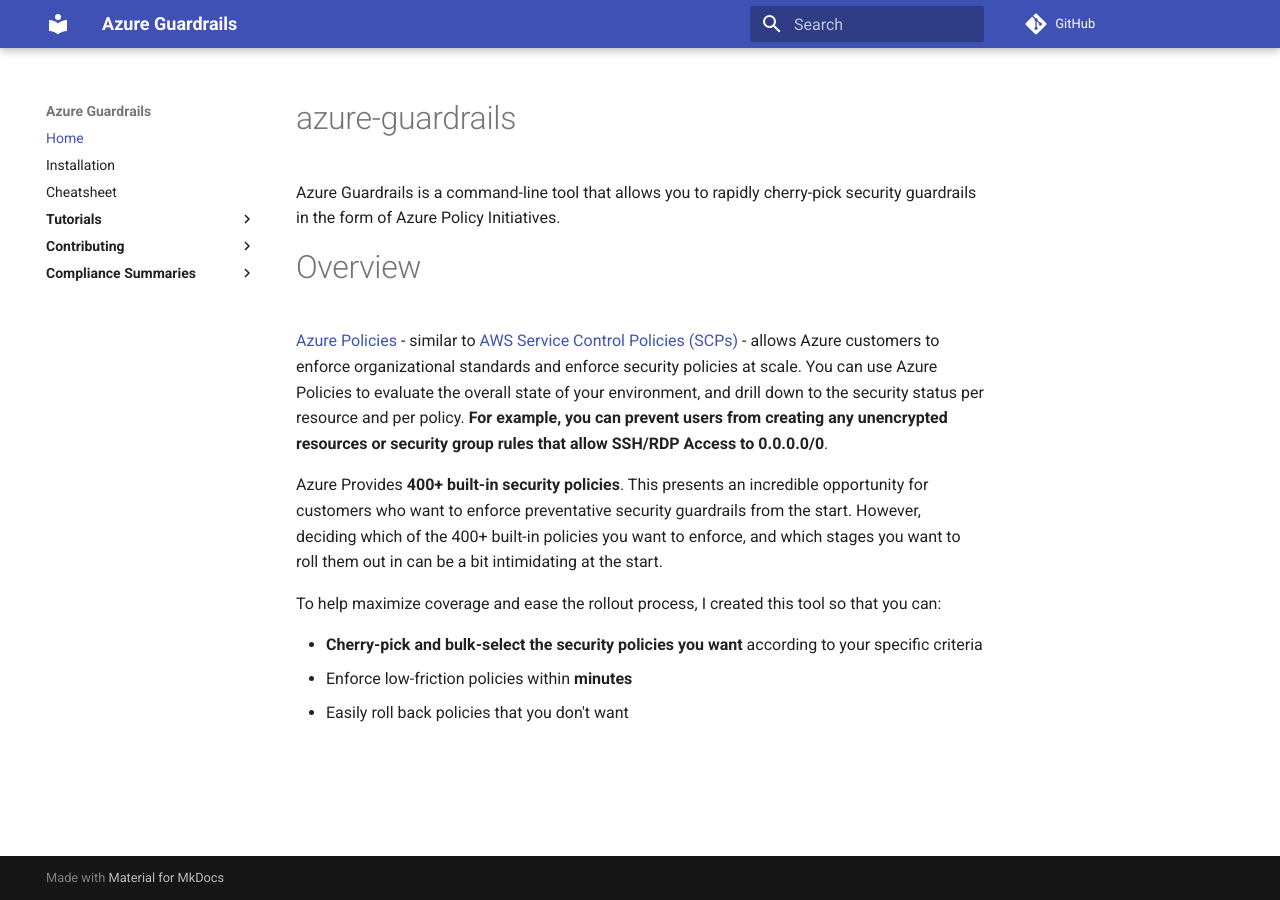
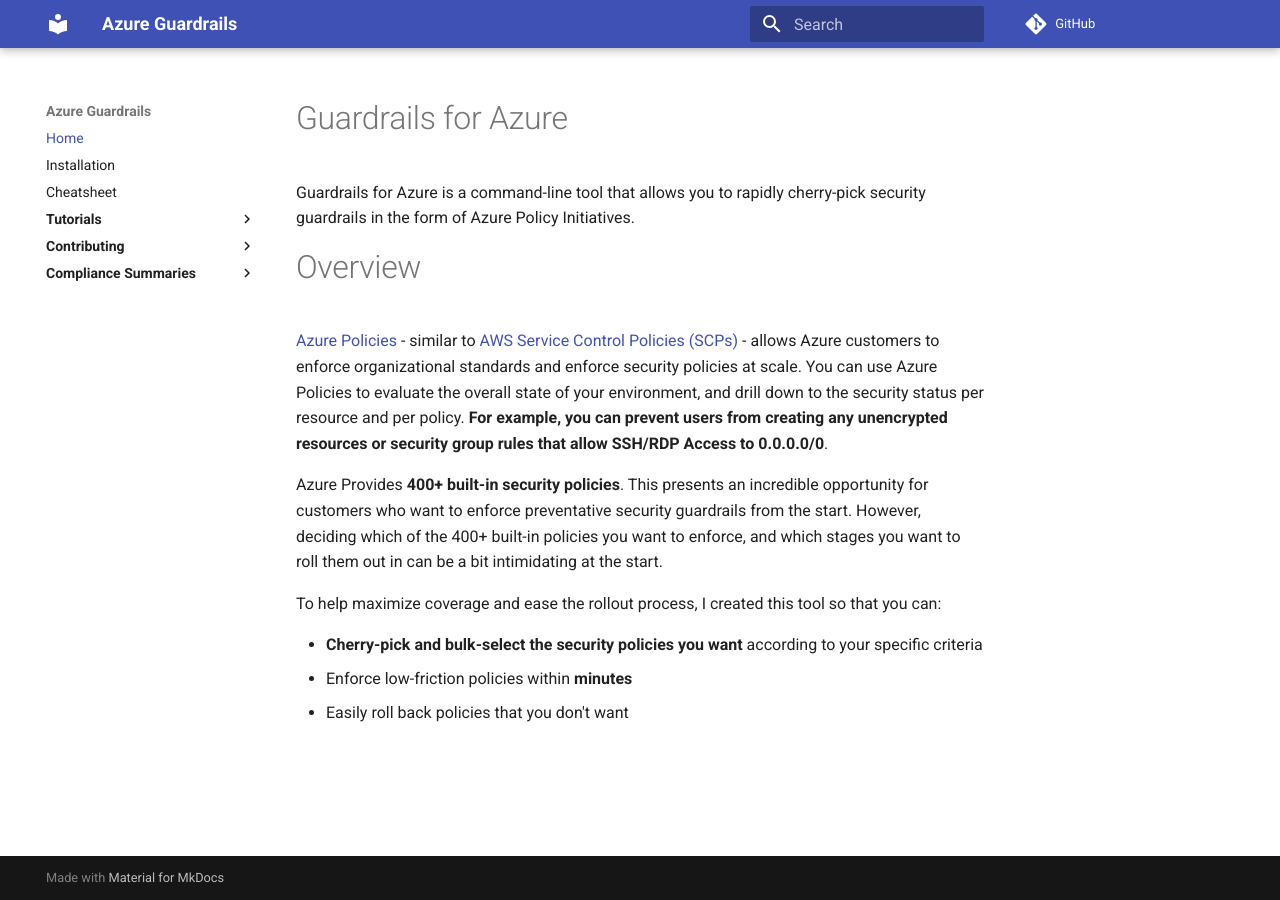
Before and after one commit to salesforce/cloud-guardrails, an MkDocs documentation site: the page built from docs/index.md, in a window 1280 px wide. Built offline with MkDocs 1.6.1 and Material for MkDocs 9.7.7, drawn with Linux system fonts in a browser that asks for light colours; comment, search, counter and statistics services are not loaded.

```diff
--- a/docs/index.md
+++ b/docs/index.md
@@ -1,6 +1,6 @@
-# azure-guardrails
+# Guardrails for Azure
 
-Azure Guardrails is a command-line tool that allows you to rapidly cherry-pick security guardrails in the form of Azure Policy Initiatives.
+Guardrails for Azure is a command-line tool that allows you to rapidly cherry-pick security guardrails in the form of Azure Policy Initiatives.
 
 # Overview
 
```
Also changed, not shown: README.md (+2 -0 lines).
